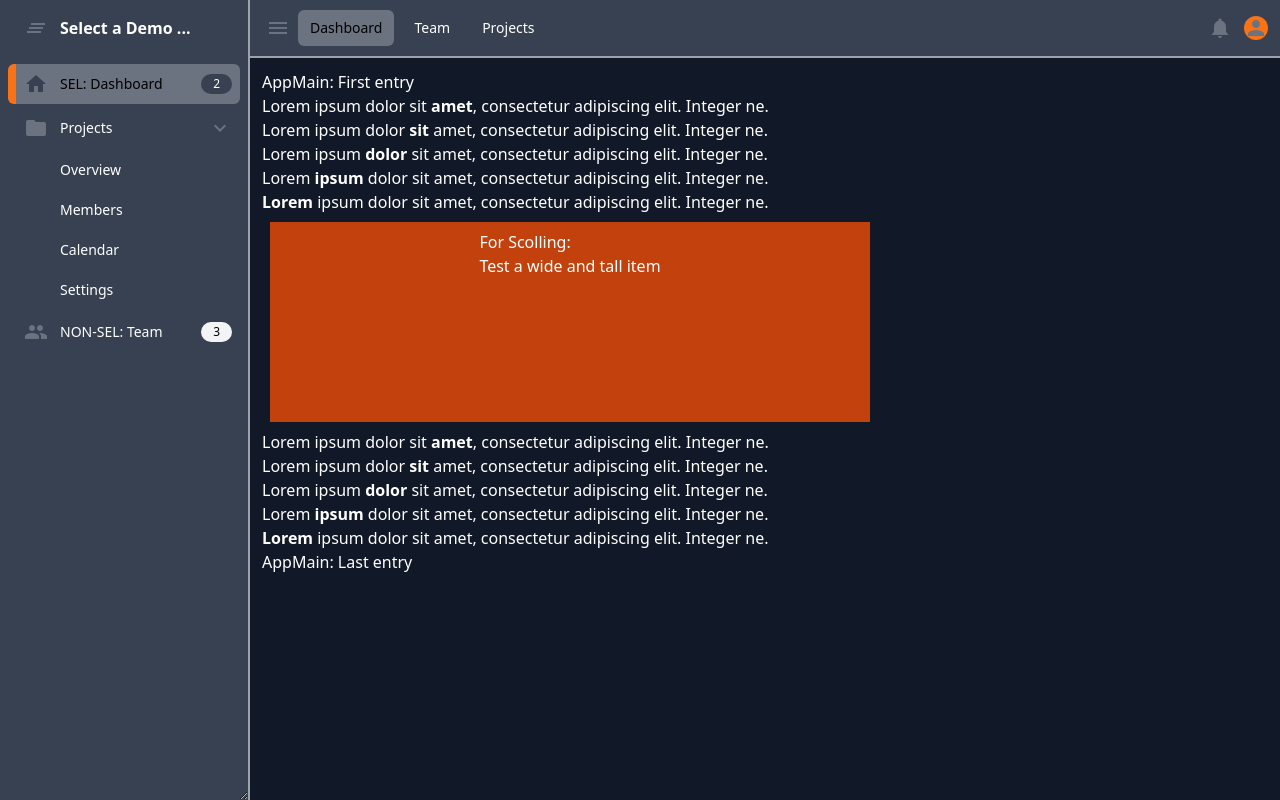
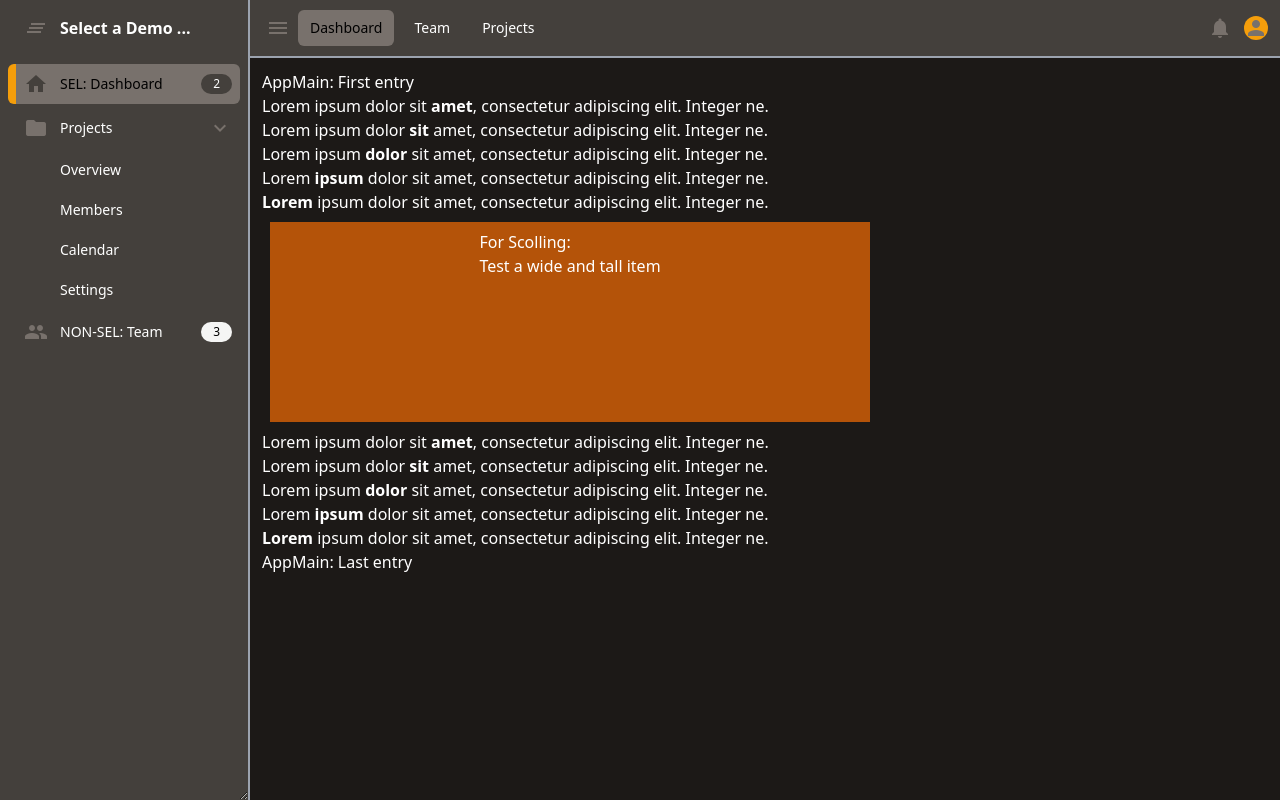
Before and after one commit to KevinAst/svelte-native-forms, a Svelte app: page / in a window 1280 px wide. Built offline with nearby package versions, Linux system fonts and the light colour scheme.

Commit message:
added Wark Gray -and- Indigo color theme

```diff
--- a/src/layout/colorTheme.js
+++ b/src/layout/colorTheme.js
@@ -45,6 +45,7 @@ function gen(primary, secondary) {
 
 // our color themes ...
 const themes = {
+  'Warm Gray':   { contextColors: gen('warmGray', 'amber'), },
   'Cool Gray':   { contextColors: gen('coolGray', 'orange'), },
   'Black/White': {
     contextColors: {
@@ -59,6 +60,7 @@ const themes = {
   'Teal':    { contextColors: gen('teal',      'rose'),   },
 //'Blue':    { contextColors: gen('lightBlue', 'orange'), },
   'Cyan':    { contextColors: gen('cyan',      'orange'), },
+  'Indigo':  { contextColors: gen('indigo',    'amber'), },
 //'Red':     { contextColors: gen('red',       'green'),  },
 //'Rose':    { contextColors: gen('rose',      'green'),  },
 //'Pink':    { contextColors: gen('pink',      'lime'),   },
@@ -69,7 +71,7 @@ const themes = {
 //*** Initialize tailwind-dynamic-color-themes -and- promote the DCT object to our app
 //***
 
-const initialThemeName   = 'Cool Gray'; // AI: ENHANCE TO pull from local storage
+const initialThemeName   = 'Warm Gray'; // AI: ENHANCE TO pull from local storage
 const initialInvertShade = true;        //     ditto
 
 const DCT = initDCT(schema, themes, initialThemeName, initialInvertShade);
```
